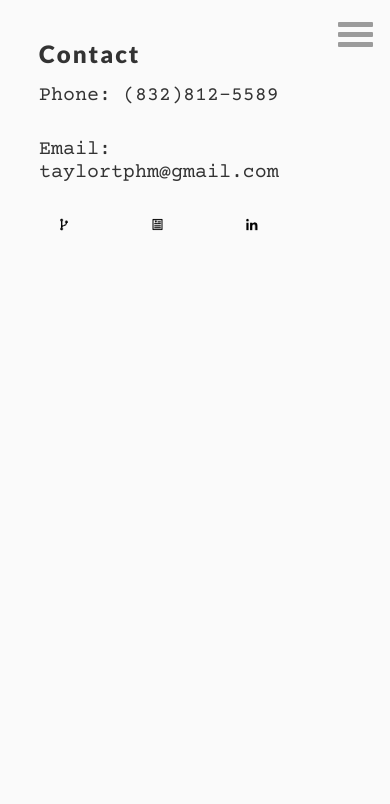
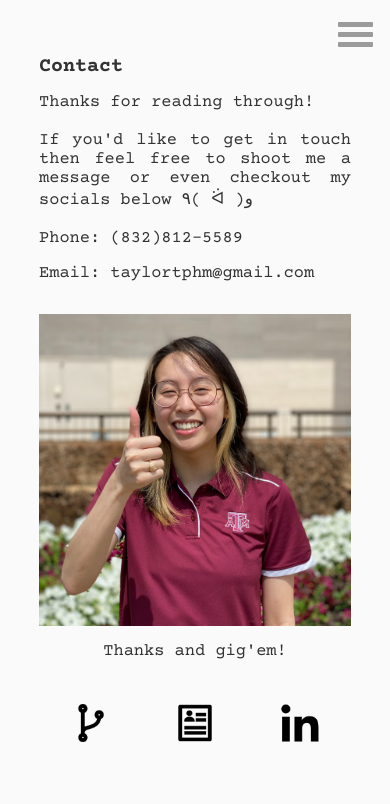
Before and after one commit to Taylorshmailor/Taylorshmailor.github.io, a plain HTML site: page contact.html in a window 390 px wide. Drawn offline with nearby package versions, Linux system fonts and the light colour scheme.

Commit message:
mobile contact page

```diff
--- a/contact.html
+++ b/contact.html
@@ -5,6 +5,9 @@
     <meta name="viewport" content="width=device-width, initial-scale=1.0">
     <link rel="stylesheet" href="./css/styles.css">
     <script src="./javascript/language.js"></script>
+    <script type="text/javascript" src="//translate.google.com/translate_a/element.js?cb=googleTranslateElementInit"></script>
+    <script src="//code.jquery.com/jquery-2.0.0.min.js"></script>
+    <script src="./javascript/nav.js"></script>
     <title>Taylor Pham</title>
 </head>
 <body>
@@ -29,21 +32,43 @@
     </div>
 
     <div class="contact-container">
-        <h1 class="contact-title">Contact</h1>
+        <p class="contact-title">Contact</p>
+        <div class="bio">
+            <p class="contact-blurb">
+                Thanks for reading through!
+                <br>
+                <br>
+                If you'd like to get in touch then feel free to shoot me a message or
+                even checkout my socials below ٩( ᐛ )و
+                <br>
+                <br>
                 <p class="contact-info">Phone: (832)812-5589</p>
                 <p class="contact-info">Email: taylortphm@gmail.com</p>
+                <img class="contact-profile" src="/images/profile.jpeg" alt="profile">
+                <p class="end-note">Thanks and gig'em!</p>
+            </p>
 
             <div class="contact-buttons">
                 <a href="https://github.com/Taylorshmailor" target="_blank"><img class="contact-img" src="/images/git.png" alt="github"></a>
                 <a href="./images/Taylor Pham Resume.pdf" target="_blank"><img class="contact-img" src="/images/resume.png" alt="resume"></a>
                 <a href="https://www.linkedin.com/in/taylor-pham/" target="_blank"><img class="contact-img" src="/images/linkedin.png" alt="linkedin"></a>
             </div>
+
+            <div class="contact-lang" id='google_translate_element'></div>
         </div>
 
-    <!-- footer to hold scripts -->
+    </div>
+
     <footer>
-        <script src="//code.jquery.com/jquery-2.0.0.min.js"></script>
-        <script src="./javascript/nav.js"></script>
+        <div class="credits">
+            <h1 class="contact-title">Special Thanks to ╰(´ ︶ `)╯♡</h1>
+            <ul>
+                <li class="contact-blurb">Professor Wade</li>
+                <li class="contact-blurb">https://www.w3schools.com/</li>
+                <li class="contact-blurb">https://stackoverflow.com/</li>
+            </ul>
+        </div>
     </footer>
+
 </body>
 </html>
--- a/css/sass/_about.scss
+++ b/css/sass/_about.scss
@@ -11,6 +11,7 @@
   font-weight: 700;
   font-size: 20px;
   padding-bottom: 2%;
+  padding-top: 2%;
 }
 
 .bio-hidden {
@@ -63,7 +64,7 @@ ul {
 
 
 
-/* Slideshow container */
+// slideshow container
 .slideshow-container {
   max-width: 75%;
   position: relative;
@@ -72,7 +73,6 @@ ul {
   min-height: 450px;
 }
 
-/* Hide the images by default */
 .mySlides {
   display: none;
 }
@@ -93,13 +93,11 @@ ul {
   user-select: none;
 }
 
-/* Position the "next button" to the right */
 .next {
   right: 0;
   border-radius: 3px 0 0 3px;
 }
 
-/* On hover, add a black background color with a little bit see-through */
 .prev:hover, .next:hover {
   color: $primary-text;
 }
@@ -109,10 +107,12 @@ ul {
   color: $primary-text;
   font-size: 24px;
   position: absolute;
-  //bottom: 8px;
   width: 100%;
   text-align: justify;
   padding: 0 10% 0 10%;
+}
+.dot-container {
+  text-align:center;
 }
 
 /* The dots/bullets/indicators */
@@ -156,14 +156,14 @@ ul {
 
   .bio-hidden {
     display: block;
-    font-size: smaller;
+    font-size: 20px;
     padding-bottom: 3%;
   }
 
   .bio-img {
     max-width: 75%;
     border-radius: 1%;
-}
+  }
 
   .li-skill {
     font-size: smaller;
@@ -183,7 +183,7 @@ ul {
   }
 
   .text-center {
-    font-size: 12px;
+    font-size: 11px;
     text-align: justify;
   }
 
@@ -192,4 +192,8 @@ ul {
     padding: 5% 0 5% 0;
     min-height: 250px;
   }
+
+  .dot-container {
+    padding-bottom: 10%;
+  }
 }
--- a/css/sass/_contact.scss
+++ b/css/sass/_contact.scss
@@ -5,22 +5,50 @@
 }
 
 .contact-buttons {
-    padding: 5%;
+    padding: 10% 0;
     display: grid;
     grid-template-columns: 1fr 1fr 1fr;
 }
 
 .contact-img {
-    width: 50px;
-    height: auto;
+    max-width: 80%;
+    padding-left: 20%;
+}
+
+.contact-profile {
+    max-width: 100%;
+    border-radius: 1%;
+    padding: 5% 0;
 }
 
 .contact-title {
-    font-size: 24px;
+    font-size: 20px;
+    font-weight: 700;
+    padding: 5% 0 5% 0;
+}
+
+.contact-blurb {
+    text-align: justify;
+    font-size: 17px;
 }
 
 .contact-info {
-    font-size: 20px;
-    padding: 5% 0;
+    text-align: justify;
+    padding-bottom: 5%;
+    font-size: 17px;
+}
 
+.end-note {
+    text-align: center;
+    font-size: 17px;
 }
+
+.credits {
+    padding-top: 45%;
+}
+
+.contact-lang {
+    text-align: center;
+    padding-left: 15%;
+    padding-top: 5%;
+}
--- a/css/sass/_portfolio.scss
+++ b/css/sass/_portfolio.scss
@@ -2,9 +2,6 @@
 .portfolio {
     padding: 5%;
     margin: auto;
-    // @media only screen and (min-width: 1440px) {
-    //     font-size: 30px;
-    // }
 }
 
 .portfolio-title {
--- a/css/sass/_variables.scss
+++ b/css/sass/_variables.scss
@@ -12,6 +12,3 @@ $content-width: 1000px;
 $nav-height: 70px;
 // screen size 430px
 $breakpoint: 431px;
-
-// screen size 1920px
-$breakpoint2: 1919px;
```
Also changed, not shown: about.html (+4 -3 lines), index.html (+3 -2 lines), css/styles.css, images/profile.jpeg (added), 1 other file. Lines whose indentation alone changed are shown as unchanged.
